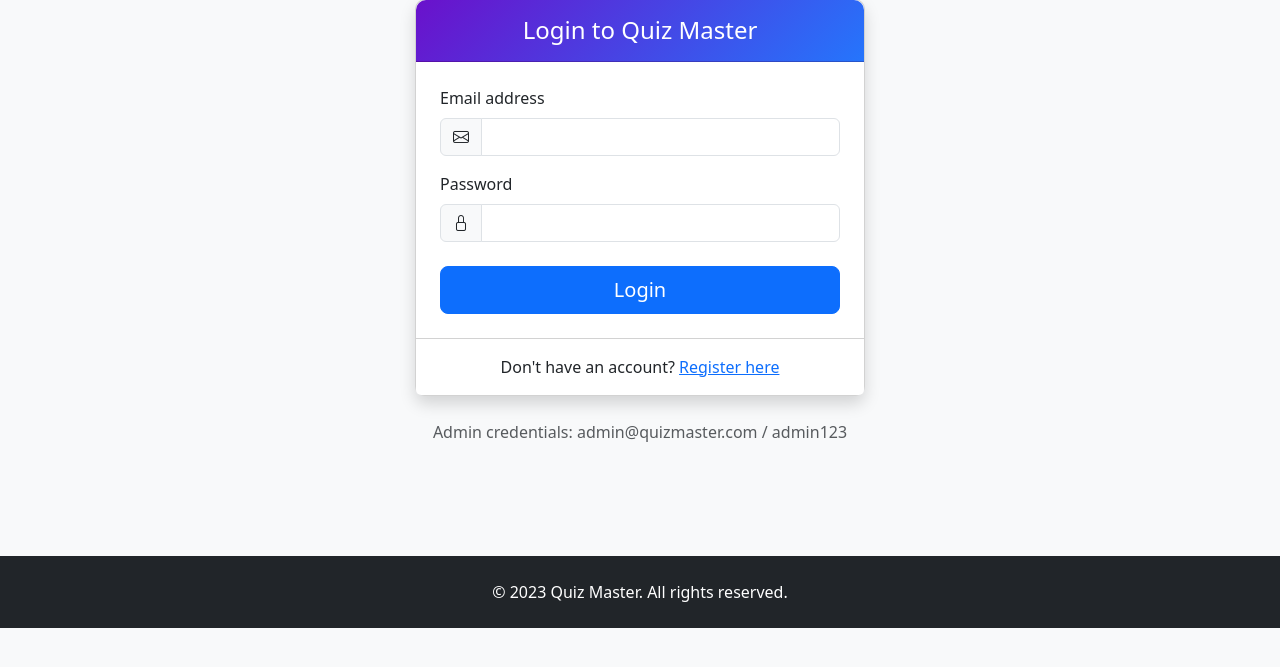
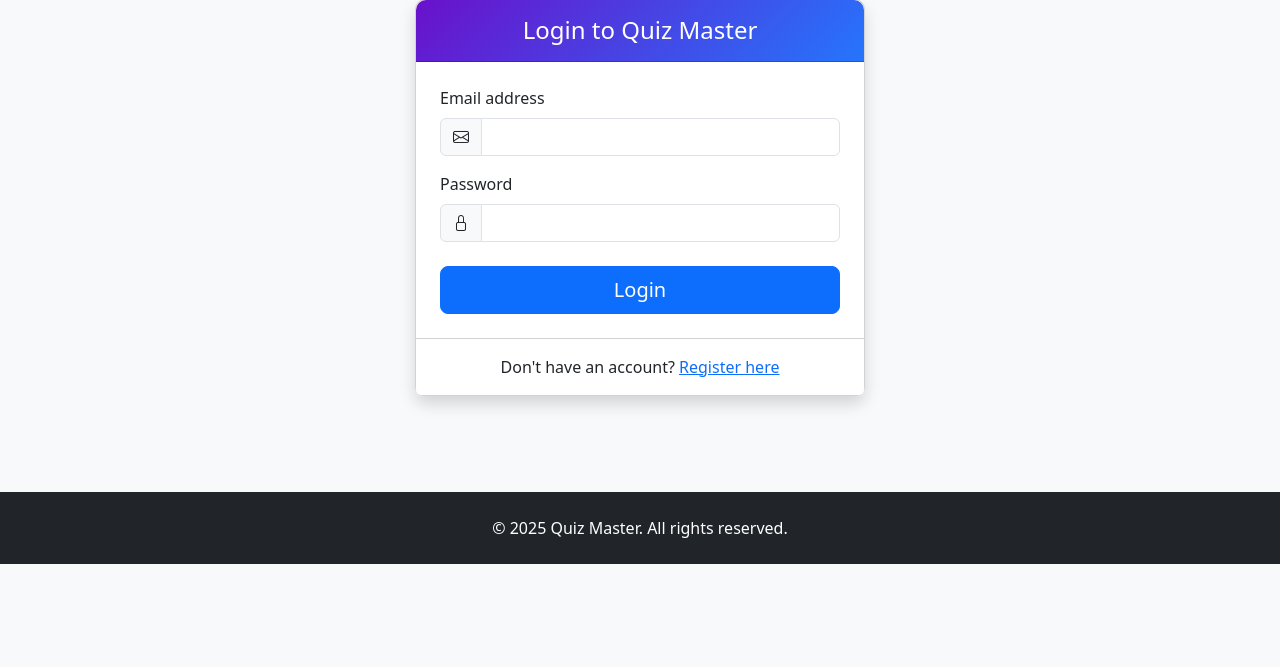
Before and after one commit to BittyamPaul/quiz, a Flask app: page /login in a window 1280 px wide. Shown: the part 105-772 px from the top of the page. Run offline with Flask 3, Linux system fonts and the light colour scheme.

Commit message:
Update login.html

```diff
--- a/quiz-master/templates/login.html
+++ b/quiz-master/templates/login.html
@@ -93,15 +93,13 @@
                 </div>
             </div>
 
-            <div class="mt-4 text-center">
-                <p class="text-muted">Admin credentials: admin@quizmaster.com / admin123</p>
-            </div>
+
         </div>
     </div>
 
     <footer class="bg-dark text-white py-4 mt-5">
         <div class="container text-center">
-            <p class="mb-0">&copy; 2023 Quiz Master. All rights reserved.</p>
+            <p class="mb-0">&copy; 2025 Quiz Master. All rights reserved.</p>
         </div>
     </footer>
 
```
